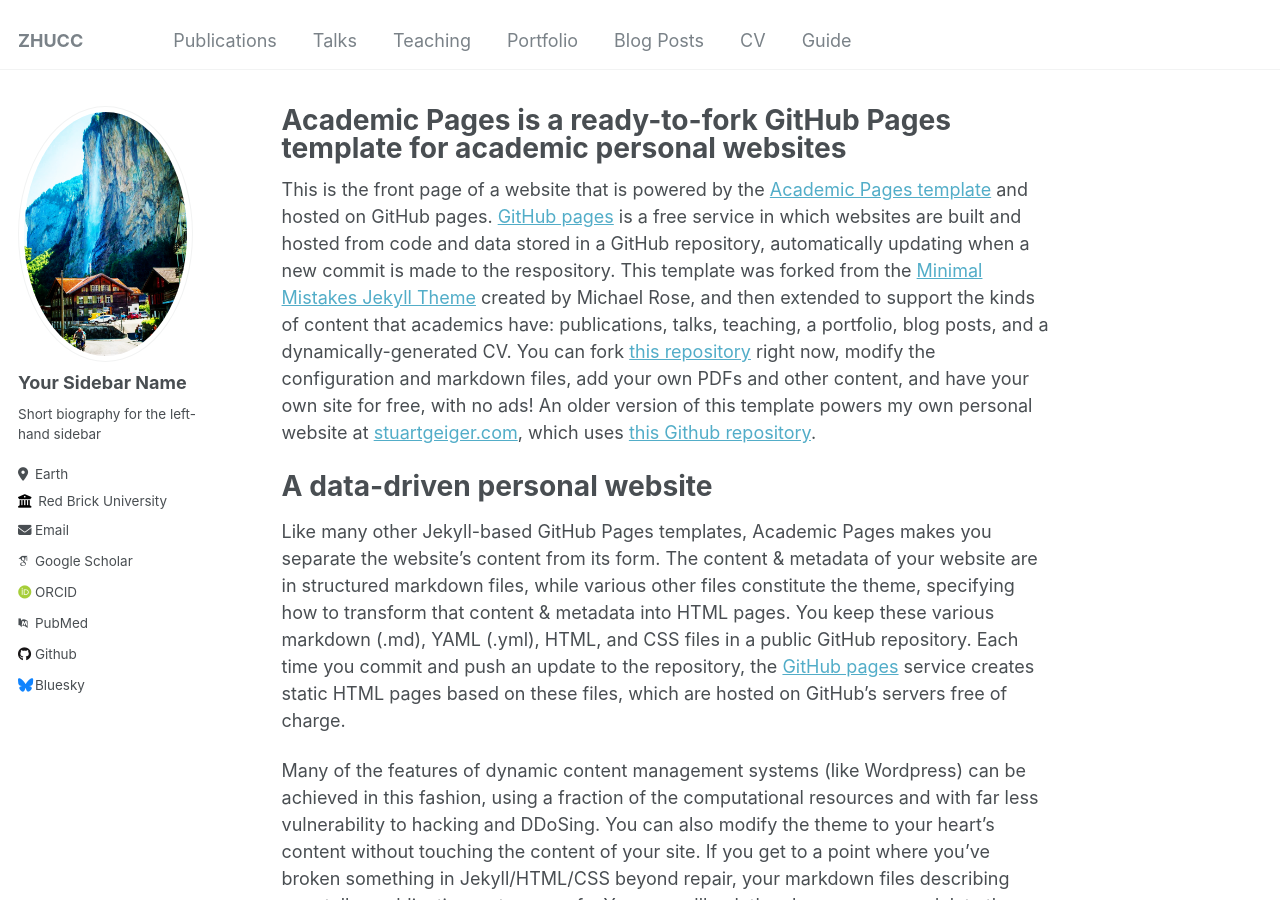
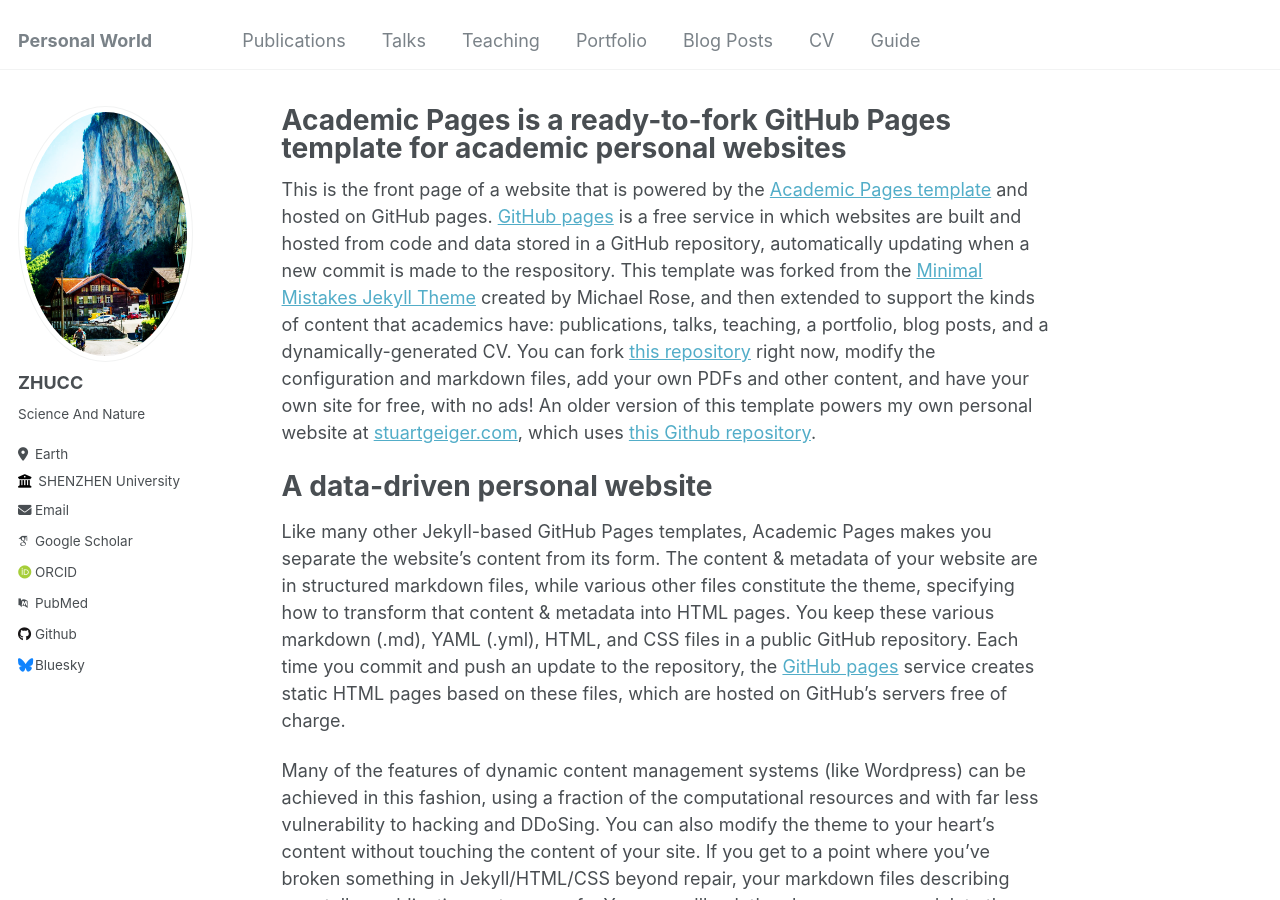
Before and after one commit to Guokr1991/zhucc123.github.io, a Jekyll site: the page built from _pages/about.md, in a window 1280 px wide and 900 px high. Built offline with Jekyll 4.4.1, drawn with Linux system fonts in a browser that asks for light colours; some web fonts are replaced.

Commit message:
Update _config.yml

```diff
--- a/_config.yml
+++ b/_config.yml
@@ -8,7 +8,7 @@
 
 # Basic Site Settings
 locale                   : "en-US"
-title                    : "ZHUCC"
+title                    : "Personal World"
 title_separator          : "-"
 name                     : &name "ZHUCC"
 description              : &description "personal description"
@@ -22,13 +22,13 @@ repository               : "Guokr1991/zhucc123.github.io"
 author:
   # Biographic information
   avatar           : "Mountains.png"
-  name             : "Your Sidebar Name"
+  name             : "ZHUCC"
   pronouns         : # example: "she/her"
-  bio              : "Short biography for the left-hand sidebar"
+  bio              : "Science And Nature"
   location         : "Earth"
-  employer         : "Red Brick University"
+  employer         : "SHENZHEN University"
   uri              : # URL
-  email            : "none@example.org"
+  email            : "2140220202@email.szu.edu.cn"
 
   # Academic websites
   arxiv            : # URL - Update with the correct link to your profile
```
